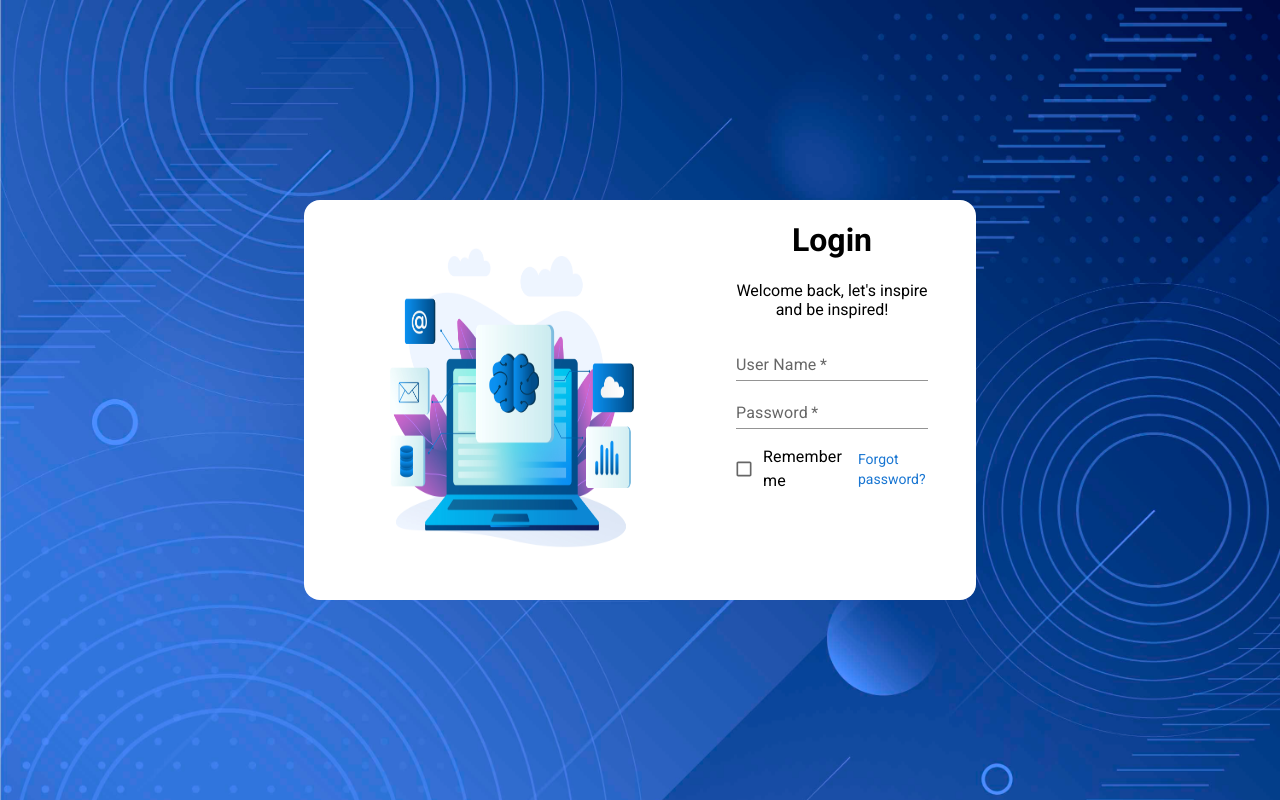
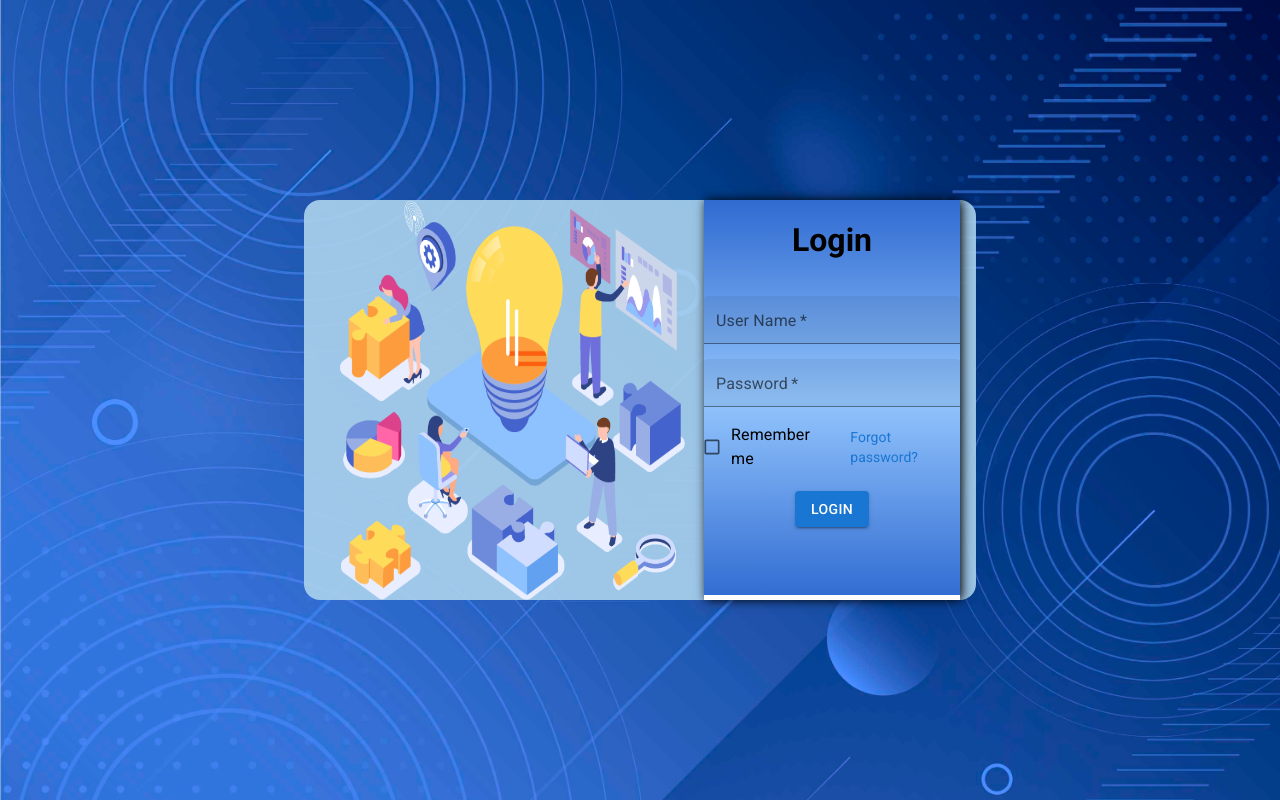
Before and after one commit to lhmkhang/operation-daily-plan, a Next.js app: page /login in a window 1280 px wide. Built offline with nearby package versions, Linux system fonts and the light colour scheme.

Commit message:
update login page

```diff
--- /dev/null
+++ b/app/css/login.module.css
@@ -0,0 +1 @@
+/*# sourceMappingURL=login.module.css.map */
--- /dev/null
+++ b/app/login/login.module.scss
@@ -0,0 +1,7 @@
+.collapse {
+    transform: translateY(5.8rem);
+
+    h1 {
+        font-size: 1.5rem;
+    }
+}
--- a/app/login/page.tsx
+++ b/app/login/page.tsx
@@ -2,7 +2,7 @@
 import Image from 'next/image';
 import * as React from 'react';
 import { Checkbox, Link, TextField, FormControlLabel, Button } from '@mui/material';
-
+import style from './login.module.scss';
 type Props = {}
 
 const Login = (props: Props) => {
@@ -11,32 +11,39 @@ const Login = (props: Props) => {
 
     return (
         <div className="w-screen h-screen flex items-center bg-[url('/img/backgroundLogin2.jpg')] bg-cover">
-            <div className="container m-auto h-2/4 w-1/2 px-4 rounded-2xl bg-white">
+            <div className="container m-auto h-2/4 w-1/2 px-4 rounded-2xl bg-background_blur">
                 <div className="grid grid-cols-5 h-full">
-                    <div className='col-span-3'>
+                    <div className='col-span-3 flex items-center justify-center'>
                         <Image
                             alt='Image Login'
-                            src={'/img/imageLogin2.jpg'}
-                            width={600}
-                            height={600}
-                            style={{ width: '100%', height: '100%', backgroundSize: 'cover' }}
+                            src={'/img/imageLogin.png'}
+                            width={400}
+                            height={400}
+                            priority
+                            style={{ width: '90%', height: '100%', backgroundSize: 'cover' }}
                         />
                     </div>
-                    <div className='col-span-2 flex flex-col items-center px-8'>
-                        <div className='h-2/6 items-center'>
-                            <h1 className='text-center'>Login</h1>
-                            <p className='text-center'>Welcome back, let's inspire and be inspired!</p>
+                    <div className='col-span-2 flex flex-col items-center shadow-3xl overflow-hidden bg-gradient-to-b from-primary via-blue-300 to-primary' >
+                        <div className={`login flex flex-col items-center ${isLogin ? '' : 'hidden'}`}>
+                            <h1 className='text-center h-1/6'>Login</h1>
+                            <TextField id="user" label="User Name" variant="filled" size='small' fullWidth required sx={{ marginTop: '15px', color: 'white' }} />
+                            <TextField id="password" label="Password" variant='filled' type='password' size='small' fullWidth required sx={{ marginTop: '15px' }} />
+                            <div className='w-full flex justify-between items-center text-sm py-4'>
+                                <FormControlLabel classes={{ label: 'text-sm' }} control={<Checkbox size='small' />} label="Remember me" />
+                                <Link href="#" underline="hover">Forgot password?</Link>
+                            </div>
+                            <div className='w-full flex justify-center items-center text-sm py-1'>
+                                <Button variant='contained'>Login</Button>
+                            </div>
                         </div>
-                        <div>
-                            <TextField id="user" label="User Name" variant="standard" required fullWidth />
-                            <TextField id="password" label="Password" variant='standard' type='password' required fullWidth />
-                        </div>
-                        <div className='w-full flex justify-between items-center text-sm py-4'>
-                            <FormControlLabel classes={{ label: 'text-sm' }} control={<Checkbox size='small' />} label="Remember me" />
-                            <Link href="#" underline="hover">Forgot password?</Link>
-                        </div>
-                        <div className='w-full flex justify-between items-center text-sm py-4'>
-                            <Button />
+                        <div className={`signUp flex flex-col items-center bg-white w-full rounded-6_1 ${isLogin ? 'translate-y-16' : ''}`}>
+                            <h1 className='text-center h-1/6'>Sign up</h1>
+                            <TextField id="user" label="User Name" variant="filled" size='small' fullWidth required sx={{ marginTop: '15px' }} />
+                            <TextField id="password" label="Password" variant='filled' type='password' size='small' fullWidth required sx={{ marginTop: '15px' }} />
+                            <TextField id="password" label="Confirm Password" variant='standard' type='password' size='small' fullWidth required sx={{ marginTop: '15px' }} />
+                            <div className='w-full flex justify-center items-center text-sm py-3'>
+                                <Button variant='contained'>Sign up</Button>
+                            </div>
                         </div>
                     </div>
                 </div>
--- a/package.json
+++ b/package.json
@@ -23,6 +23,7 @@
     "postcss": "8.4.29",
     "react": "18.2.0",
     "react-dom": "18.2.0",
+    "sass": "^1.68.0",
     "tailwindcss": "3.3.3",
     "typescript": "5.2.2"
   },
--- a/tailwind.config.ts
+++ b/tailwind.config.ts
@@ -16,8 +16,34 @@ const config: Config = {
         'gradient-conic':
           'conic-gradient(from 180deg at 50% 50%, var(--tw-gradient-stops))',
       },
+      colors: {
+        primary: '#306bd1',
+        background_blur: 'rgba(170,209,237,0.91)'
+      },
+      boxShadow: {
+        '3xl': '2px 0px 10px #000'
+      },
+      borderRadius: {
+        '6_1': 'border-radius: 60% / 10%'
+      }
     },
   },
-  plugins: []
+  plugins: [],
+  themes: [
+    {
+      light: {
+        secondary: '#f3f4f6',
+        accent: '#8892b0',
+        background: '#fff',
+      }
+    },
+    {
+      dark: {
+        secondary: '#1f2937',
+        accent: '#4b5563',
+        background: '#111827',
+      }
+    }
+  ]
 }
 export default config
```
Also changed, not shown: 2 other files (tests, documents, lock files or other folders).
